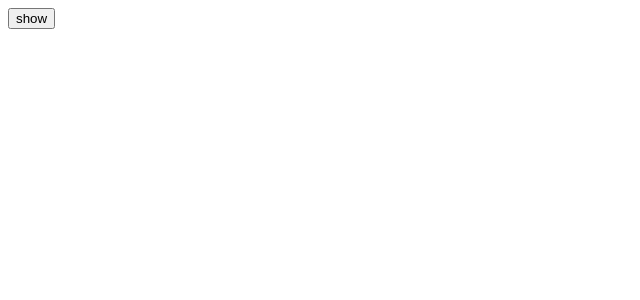
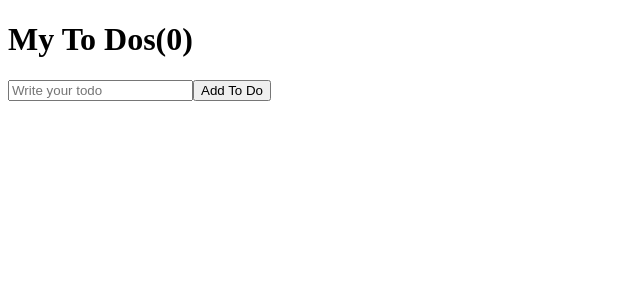
Before and after one commit to iamphj3/react-study, a React (Create React App) app in the folder react-for-beginners/: page / in a window 1280 px wide. Shown: the top 300 px of the page, without its empty margins (0-640 px from the left). Built offline with nearby package versions, Linux system fonts and the light colour scheme.

Commit message:
#7.0 To Do List part One

```diff
--- a/react-for-beginners/src/App.js
+++ b/react-for-beginners/src/App.js
@@ -1,39 +1,31 @@
-// import Button from "./Button";
-// import styles from "./App.module.css";
 import { useState, useEffect } from "react";
 
-function Hello() {
-  // function byFn(){
-  //   console.log("bye :(");
-  // }
-  // function hiFn(){
-  //   console.log("created :)");
-  //   return byFn;
-  // }
-  // useEffect(hiFn, []);
-
-  useEffect(() => {
-    console.log("hi :)");
-    return () => console.log("bye :(");
-  }, []);
-
-  // useEffect(function() {
-  //   console.log("hi :)");
-  //     return function() {
-  //       console.log("bye :(");
-  //     };
-  // }, []);
-
-  return <h1>Hello</h1>;
-}
-
 function App() {
-  const [showing, setShowing] = useState(false);
-  const onClick = () => setShowing((prev) => !prev);
+  const [toDo, setToDo] = useState("");
+  const [toDos, setToDos] = useState([]);
+  const onChange = (event) => setToDo(event.target.value);
+  const onSubmit = (event) => {
+    event.preventDefault();
+    if (toDo === "") {
+      return;
+    }
+    setToDos((currentArray) => [toDo, ...currentArray]);
+    setToDo("");
+  }
+  console.log(toDos);
   return (
     <div>
-      {showing ? <Hello /> : null}
-      <button onClick={onClick}>{showing ? "hide" : "show"}</button>
+      <h1>My To Dos({toDos.length})</h1>
+      <form onSubmit={onSubmit}>
+        <input
+          onChange={onChange}
+          value={toDo}
+          type="text"
+          placeholder="Write your todo"
+        />
+        <button>Add To Do</button>
+      </form>
+
     </div>
   );
 }
```
